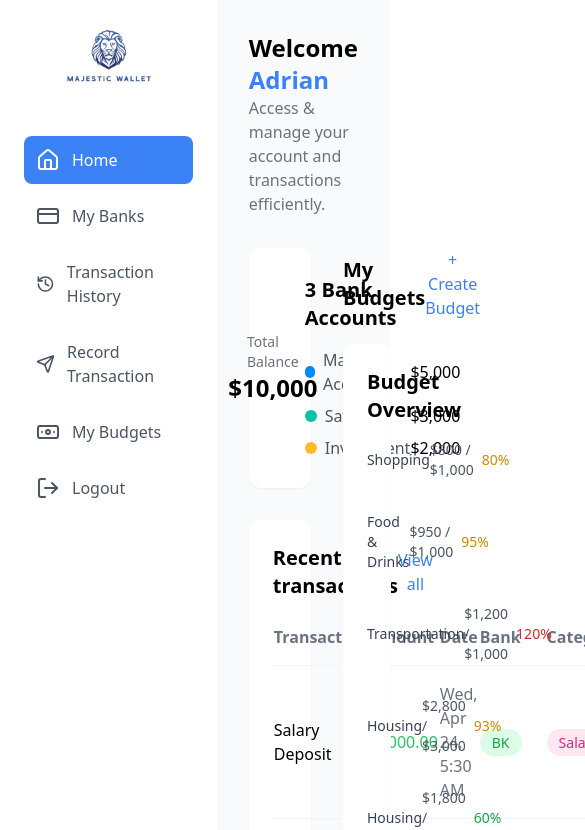
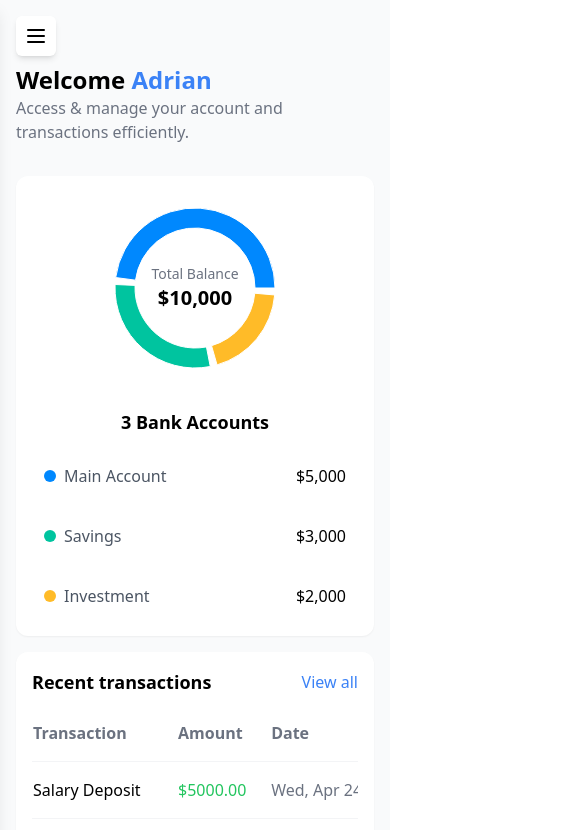
Before and after one commit to Bikaze/Taskforce, a React (Vite) app: page /dashboard in a window 390 px wide. Shown: the top 830 px of the page, 585 px wide, since content can reach past the window. Built offline with nearby package versions, Linux system fonts and the light colour scheme.

Commit message:
Made the dashboard responsive

```diff
--- a/src/components/BalanceCard.tsx
+++ b/src/components/BalanceCard.tsx
@@ -23,7 +23,13 @@ const BalanceCard: React.FC<BalanceCardProps> = ({
     color: account.color,
   }));
 
-  const CustomTooltip = ({ active, payload }: { active?: boolean; payload?: any[] }) => {
+  const CustomTooltip = ({
+    active,
+    payload,
+  }: {
+    active?: boolean;
+    payload?: any[];
+  }) => {
     if (active && payload && payload.length) {
       return (
         <div className="bg-white p-4 rounded-lg shadow-lg border border-gray-100">
@@ -39,8 +45,9 @@ const BalanceCard: React.FC<BalanceCardProps> = ({
   };
 
   return (
-    <div className="bg-white p-6 rounded-xl shadow-sm mb-8">
-      <div className="flex items-center gap-8">
+    <div className="bg-white p-4 sm:p-6 rounded-xl shadow-sm mb-4 sm:mb-8">
+      <div className="flex flex-col md:flex-row items-center gap-6 md:gap-8">
+        <div className="w-full md:w-48 h-48 flex justify-center">
           <div className="relative w-48 h-48">
             <ResponsiveContainer width="100%" height="100%">
               <PieChart>
@@ -65,18 +72,23 @@ const BalanceCard: React.FC<BalanceCardProps> = ({
             </ResponsiveContainer>
             <div className="absolute inset-0 flex items-center justify-center flex-col">
               <div className="text-sm text-gray-500">Total Balance</div>
-            <div className="text-2xl font-bold">
+              <div className="text-xl sm:text-2xl font-bold">
                 ${totalBalance.toLocaleString()}
               </div>
             </div>
           </div>
-        <div className="flex-1">
-          <h3 className="text-xl font-semibold mb-4">
+        </div>
+
+        <div className="w-full md:flex-1">
+          <h3 className="text-lg sm:text-xl font-semibold mb-4 text-center md:text-left">
             {accounts.length} Bank Accounts
           </h3>
-          <div className="space-y-2">
+          <div className="grid grid-cols-1 sm:grid-cols-2 md:grid-cols-1 gap-3">
             {accounts.map((account, index) => (
-              <div key={index} className="flex items-center justify-between">
+              <div
+                key={index}
+                className="flex items-center justify-between p-3 rounded-lg hover:bg-gray-50"
+              >
                 <div className="flex items-center gap-2">
                   <div
                     className="w-3 h-3 rounded-full"
--- a/src/components/Sidebar.tsx
+++ b/src/components/Sidebar.tsx
@@ -8,8 +8,19 @@ import {
 } from "lucide-react";
 import SidebarItem from "./SidebarItem";
 
-const Sidebar = () => (
-  <div className="w-64 bg-white p-6 flex flex-col gap-4">
+interface SidebarProps {
+  isSidebarOpen?: boolean;
+}
+
+const Sidebar: React.FC<SidebarProps> = ({ isSidebarOpen }) => (
+  <div
+    className={`
+      fixed lg:static inset-y-0 left-0 z-30
+      transform lg:transform-none transition-transform duration-200
+      ${isSidebarOpen ? "translate-x-0" : "-translate-x-full lg:translate-x-0"}
+      w-64 bg-white p-6 flex flex-col gap-4 h-full shadow-lg
+    `}
+  >
     <div className="mb-8 flex justify-center">
       <img src="/logo.png" alt="App Logo" className="h-16 w-auto max-w-full" />
     </div>
@@ -17,7 +28,11 @@ const Sidebar = () => (
     <nav className="flex flex-col gap-2">
       <SidebarItem icon={<Home />} text="Home" active />
       <SidebarItem icon={<CreditCard />} text="My Banks" active={false} />
-      <SidebarItem icon={<History />} text="Transaction History" active={false} />
+      <SidebarItem
+        icon={<History />}
+        text="Transaction History"
+        active={false}
+      />
       <SidebarItem icon={<Send />} text="Record Transaction" active={false} />
       <SidebarItem icon={<Banknote />} text="My Budgets" active={false} />
       <SidebarItem icon={<LogOut />} text="Logout" active={false} />
--- a/src/components/TransactionTable.tsx
+++ b/src/components/TransactionTable.tsx
@@ -14,13 +14,14 @@ interface TransactionTableProps {
 const TransactionTable: React.FC<TransactionTableProps> = ({
   transactions,
 }) => (
-  <div className="bg-white p-6 rounded-xl shadow-sm">
+  <div className="bg-white p-4 lg:p-6 rounded-xl shadow-sm">
     <div className="flex justify-between items-center mb-6">
-      <h3 className="text-xl font-semibold">Recent transactions</h3>
+      <h3 className="text-lg lg:text-xl font-semibold">Recent transactions</h3>
       <button className="text-blue-500">View all</button>
     </div>
 
-    <table className="w-full">
+    <div className="overflow-x-auto">
+      <table className="w-full min-w-[640px]">
         <thead className="text-left text-gray-500">
           <tr>
             <th className="pb-4">Transaction</th>
@@ -56,13 +57,7 @@ const TransactionTable: React.FC<TransactionTableProps> = ({
                 </span>
               </td>
               <td className="py-4">
-              <span
-                className={`px-3 py-1 rounded-full text-sm ${
-                  transaction.category === "Travel"
-                    ? "bg-blue-100 text-blue-600"
-                    : "bg-pink-100 text-pink-600"
-                }`}
-              >
+                <span className="px-3 py-1 rounded-full text-sm bg-gray-100 text-gray-600">
                   {transaction.category}
                 </span>
               </td>
@@ -71,6 +66,7 @@ const TransactionTable: React.FC<TransactionTableProps> = ({
         </tbody>
       </table>
     </div>
+  </div>
 );
 
 export default TransactionTable;
--- a/src/pages/Dashboard.tsx
+++ b/src/pages/Dashboard.tsx
@@ -1,3 +1,5 @@
+import { Menu } from "lucide-react";
+import { useState } from "react";
 import BalanceCard from "../components/BalanceCard";
 import BudgetCard from "../components/BudgetCard";
 import CategoryItem from "../components/CategoryItem";
@@ -6,11 +8,13 @@ import Sidebar from "../components/Sidebar";
 import TransactionTable from "../components/TransactionTable";
 
 const Dashboard = () => {
+  const [isSidebarOpen, setIsSidebarOpen] = useState(false);
+
   const transactions = [
     {
       name: "Salary Deposit",
       amount: 5000.0,
-      type: "income" as "income", // Ensure type is correctly typed
+      type: "income" as "income",
       date: "Wed, Apr 24, 5:30 AM",
       bank: "BK",
       category: "Salary",
@@ -18,7 +22,7 @@ const Dashboard = () => {
     {
       name: "Uber Ride",
       amount: 25.4,
-      type: "expense" as "expense", // Ensure type is correctly typed
+      type: "expense" as "expense",
       date: "Wed, Apr 24, 5:30 AM",
       bank: "Equity",
       category: "Travel",
@@ -36,19 +40,37 @@ const Dashboard = () => {
     { category: "Food & Drinks", spent: 950, budget: 1000 },
     { category: "Transportation", spent: 1200, budget: 1000 },
     { category: "Housing", spent: 2800, budget: 3000 },
-    { category: "Housing", spent: 1800, budget: 3000 },
   ];
 
   return (
-    <div className="min-h-screen bg-gray-50 flex">
-      <Sidebar />
+    <div className="min-h-screen bg-gray-50 flex relative">
+      {/* Mobile Menu Button */}
+      <button
+        onClick={() => setIsSidebarOpen(!isSidebarOpen)}
+        className="lg:hidden fixed top-4 left-4 z-40 p-2 rounded-md bg-white shadow-md"
+      >
+        <Menu className="h-6 w-6" />
+      </button>
 
-      <main className="flex-1 p-8">
+      {/* Sidebar */}
+      <Sidebar isSidebarOpen={isSidebarOpen} />
+
+      {/* Mobile Overlay */}
+      {isSidebarOpen && (
+        <div
+          className="fixed inset-0 bg-black bg-opacity-50 lg:hidden z-20"
+          onClick={() => setIsSidebarOpen(false)}
+        />
+      )}
+
+      {/* Main Content */}
+      <main className="flex-1 p-4 lg:p-8 pt-16 lg:pt-8 w-full overflow-x-hidden">
         <div className="max-w-7xl mx-auto">
           <Header user="Adrian" />
 
-          <div className="grid grid-cols-3 gap-8">
-            <div className="col-span-2">
+          <div className="grid grid-cols-1 xl:grid-cols-3 gap-4 lg:gap-8">
+            {/* Main Content Area */}
+            <div className="xl:col-span-2 space-y-4">
               <BalanceCard
                 accounts={accounts}
                 totalBalance={accounts.reduce(
@@ -56,20 +78,25 @@ const Dashboard = () => {
                   0
                 )}
               />
-              <TransactionTable transactions={transactions} />
+              <div className="overflow-x-auto bg-white rounded-xl shadow-sm">
+                <TransactionTable transactions={transactions} />
+              </div>
             </div>
 
-            <div className="space-y-6">
+            {/* Sidebar Content */}
+            <div className="space-y-4 lg:space-y-6">
               <div className="flex justify-between items-center">
                 <h3 className="text-xl font-semibold">My Budgets</h3>
-                <button className="text-blue-500">+ Create Budget</button>
+                <button className="text-blue-500 hover:text-blue-600 transition-colors">
+                  + Create Budget
+                </button>
               </div>
 
               <BudgetCard budgets={budgets} />
 
               <div>
                 <h3 className="text-xl font-semibold mb-4">Top Categories</h3>
-                <div className="space-y-4">
+                <div className="grid grid-cols-1 sm:grid-cols-2 xl:grid-cols-1 gap-4">
                   <CategoryItem name="Travel" count={9} color="bg-green-100" />
                   <CategoryItem
                     name="Food and Drink"
```
Lines whose indentation alone changed are shown as unchanged.
